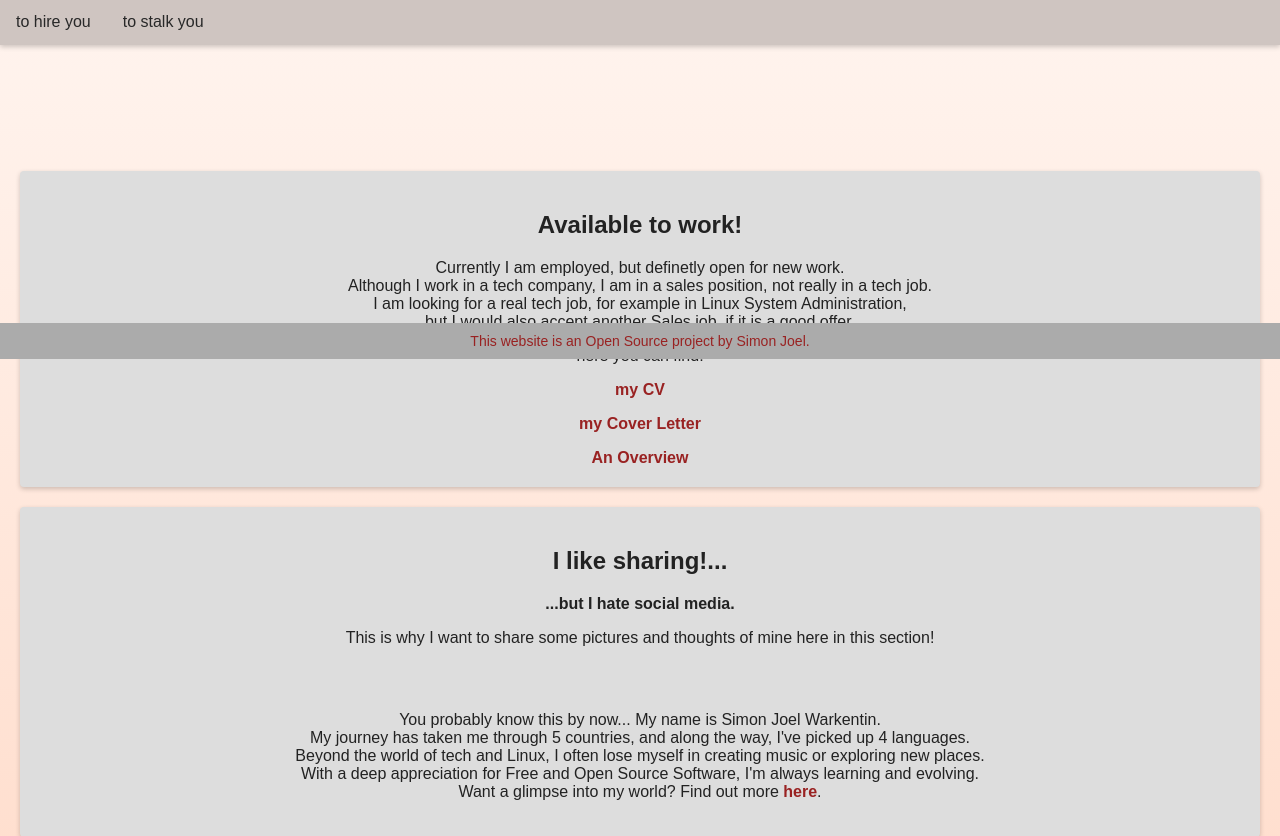
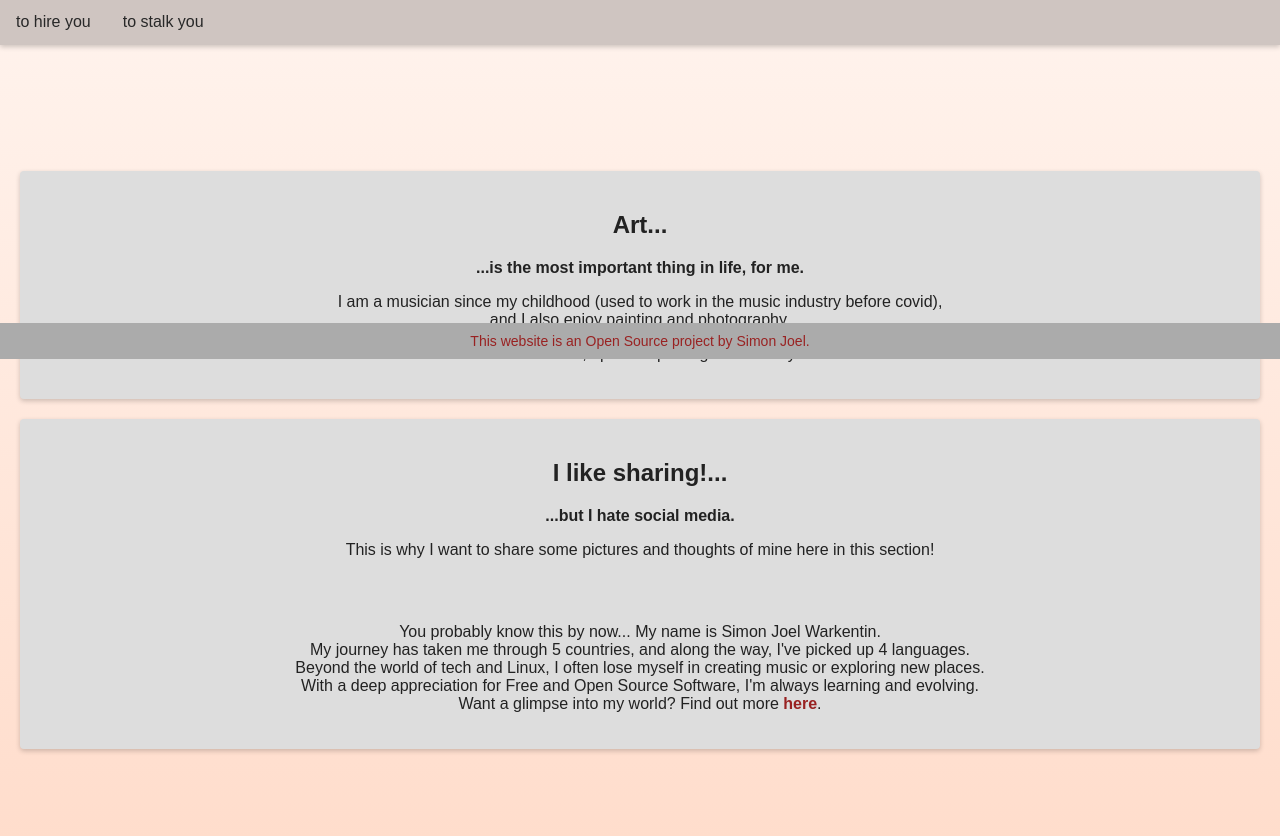
Before and after one commit to SimonJoelWarkentin/simonjoel, a PHP site: page / in a window 1280 px wide. Shown: the part 441-1277 px from the top of the page. Run offline with PHP 8.4, Linux system fonts and the light colour scheme; some libraries are stand-ins or nearby versions.

Commit message:
updated the site because i am not looking for work anymore

```diff
--- a/index.php
+++ b/index.php
@@ -19,11 +19,14 @@
                 <li>
                     <a href="#content1" class="nav-link" id="nav-link-1">to hire you</a>
                     <div id="dropdown-1" class="dropdown-content">
-                        <p>Cool! I am available for work!<br>Here you can find:</p>
-                        <a href="cv.html">My CV</a>
+			<p>Sorry, I am not available to work right now...</p>
+			<p>I have just been hired by a very cool company<br>and i will start soon!</p>
+			<p>But if you still want to contact me, you can:</p>
+			<!--p>Cool! I am available for work!<br>Here you can find:</p-->
+                        <!--a href="cv.html">My CV</a>
                         <a href="cover_letter.html">My Cover Letter</a>
 			<a href="hire_me.php#content3">My Experiences</a>
-			<a href="hire_me.php">Overview</a>
+			<a href="hire_me.php">Overview</a-->
 			<a href="hire_me.php#content6">Contact</a>
                     </div>
                 </li>
@@ -62,7 +65,7 @@
     <main>
         <hr>
         <section id="content1">
-            <h2>Available to work!</h2>
+            <!--h2>Available to work!</h2>
             <p>Currently I am employed, but definetly open for new work.<br>Although I work in a tech company, I am in a sales position, not really in a tech job.<br>I am looking for a real tech job, for example in Linux System Administration,<br>but I would also accept another Sales job, if it is a good offer.</p>
             <p>here you can find:</p>
 	    <a href="cv.html">my CV</a>
@@ -71,12 +74,12 @@
 		<p></p>
 	    <a href="hire_me.php">An Overview</a>
         </section>
-        <!--section id="content2">
+        <section id="content2"-->
             <h2>Art...</h2>
             <b>...is the most important thing in life, for me.</b>
             <p>I am a musician since my childhood (used to work in the music industry before covid),<br>and I also enjoy painting and photography.</p>
             <p>As soon as I have time, I plan on posting some of my art here.</p>
-        </section-->
+        </section>
         <section id="content3">
             <h2>I like sharing!...</h2>
             <b>...but I hate social media.</b>
--- a/test.txt
+++ /dev/null
@@ -1,3 +0,0 @@
-this is a test, just to see if git is working properly in my new setup
-
-aaaaaaaaaaaaaaaaaaaaaaaaaaaaaaaaahahahahahah
```
